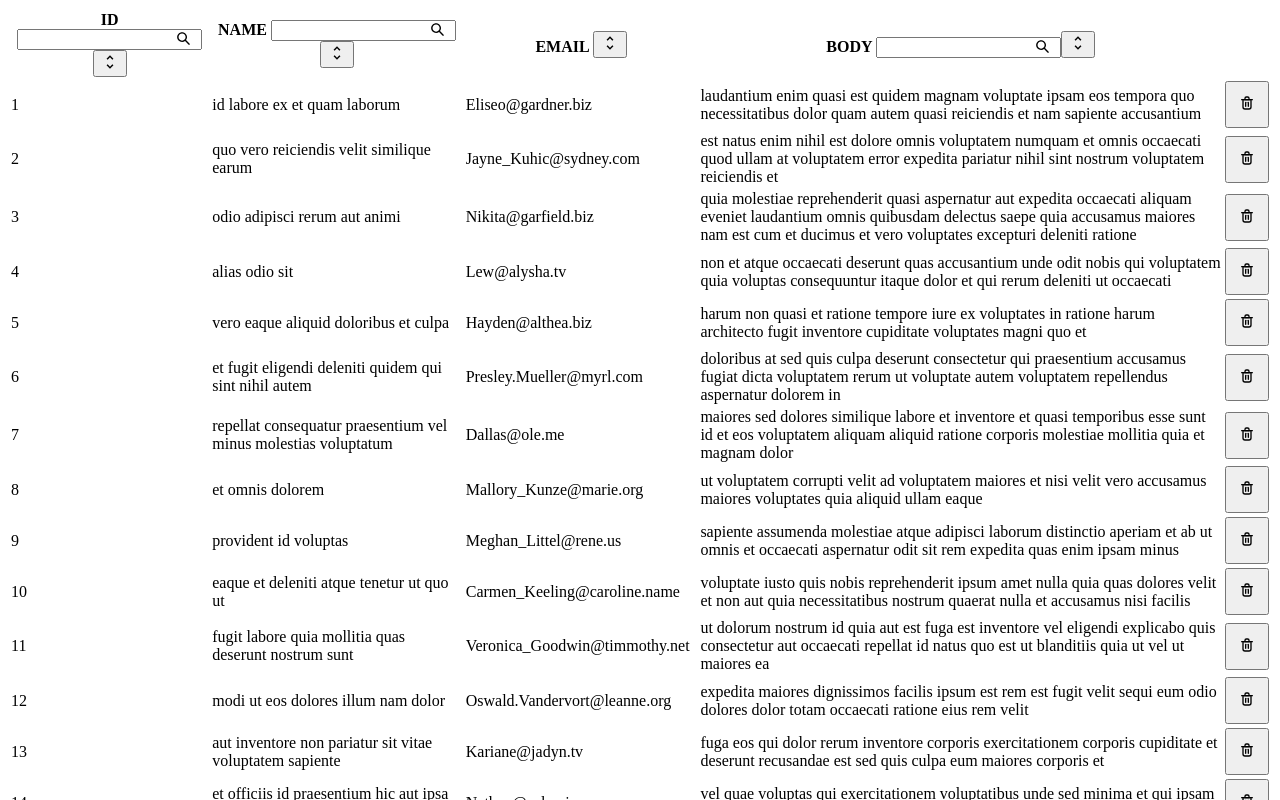
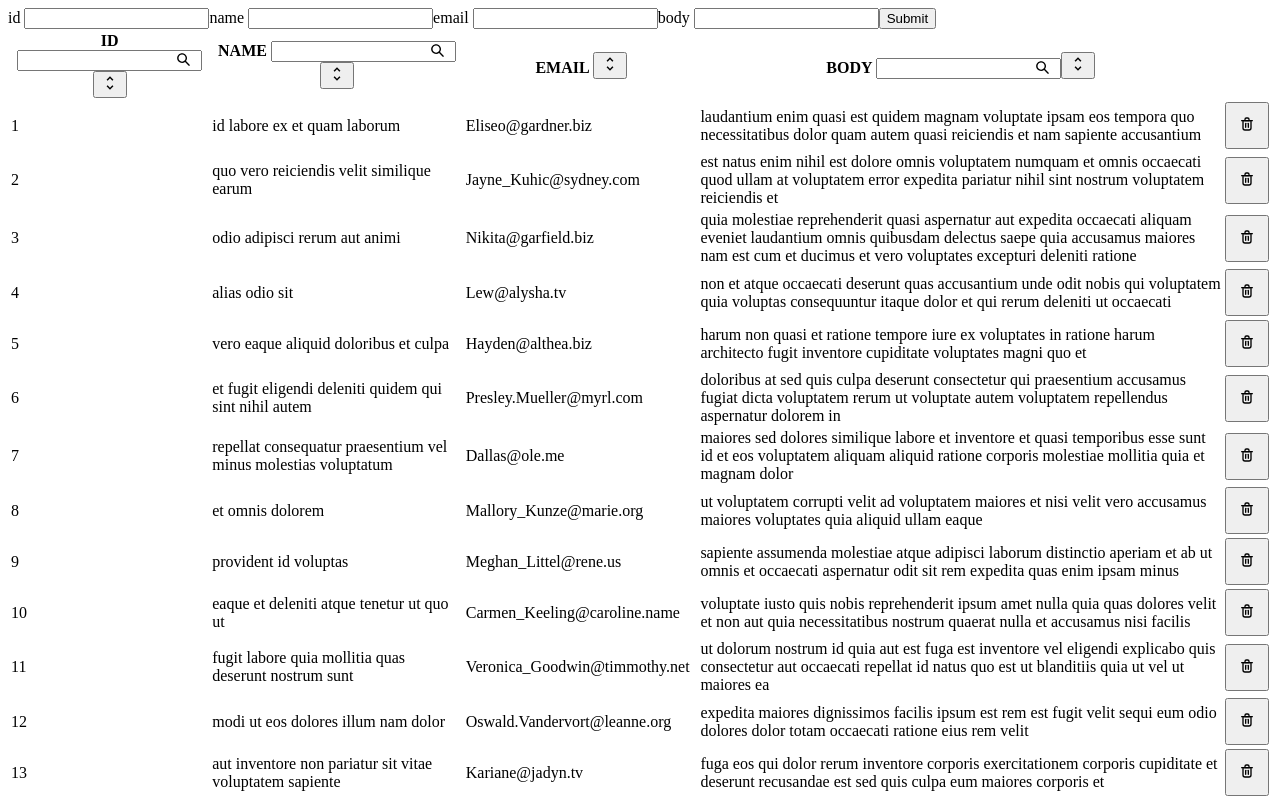
Before and after one commit to DaMishalkina/vue-spa-to-work-with-tables, a Vue app: page / in a window 1280 px wide. Shown: the top 800 px of the page. Built offline with nearby package versions, Linux system fonts and the light colour scheme.

Commit message:
add items

```diff
--- /dev/null
+++ b/src/components/AddData.vue
@@ -0,0 +1,78 @@
+<script lang="ts">
+
+import {defineComponent} from "vue";
+
+import type { PropType } from "vue";
+
+interface DataField {
+  name: string,
+  type: string,
+  isVisible: boolean,
+}
+
+interface Object {
+  [key: string]: string | number | boolean
+}
+
+interface DataFields extends Array<DataField>{}
+
+export default defineComponent({
+  props: {
+    addData: {
+      type: Function
+    },
+    defaultDataFields: Array as PropType<DataFields>
+  },
+  data() {
+    return {
+    }
+  },
+  computed: {
+    dataFields(){
+      return this.defaultDataFields?.filter(field => field.isVisible);
+    },
+    addedData(){
+      return this.defaultDataFields?.reduce((a, v) => ({ ...(a as object), [v.name]: ""}), {})
+    }
+  },
+  methods: {
+    onSubmit(event: SubmitEvent){
+      const isAllFieldsFilledArray = [];
+      Object.values(this.addedData as Object).map((value) => {
+        const isVisible = this.dataFields !== undefined && this.dataFields.find(field => field.isVisible);
+        if(isVisible && value !== ""){
+          isAllFieldsFilledArray.push(true);
+        }
+      })
+      const isAllFieldsFilled = isAllFieldsFilledArray.length === Object.keys(this.dataFields as DataFields).length;
+      if(isAllFieldsFilled){
+        this.addData !== undefined && this.addData(this.addedData);
+        Object.keys(this.addedData as Object).forEach(key=> {
+          (this.addedData as Object)[key as keyof Object] = "";
+        })
+        const target = event.target as HTMLFormElement;
+        target?.reset();
+      } else {
+        alert("Please fill all required fields")
+      }
+    }
+  },
+  mounted() {
+  }
+})
+
+</script>
+<template>
+  <form @submit.prevent="onSubmit">
+    <label v-for="(field, index) in this.dataFields" :key="index" :for="field.name">
+      {{field.name}}
+      <input
+          :id="field.name"
+          :type="field.type"
+          v-model.trim="this.addedData[field.name]"
+      >
+    </label>
+    <button type="submit">Submit</button>
+  </form>
+</template>
+<style></style>
--- a/src/components/Table/TableTemplate.vue
+++ b/src/components/Table/TableTemplate.vue
@@ -52,7 +52,6 @@ export default defineComponent ({
     sortData(header: string, isAscending = true){
       this.sortColumnData !== undefined && this.sortColumnData(header, isAscending);
       (this.isAscendingObject as Object)[header] = !isAscending;
-      console.log(this.isAscendingObject)
     },
     onInput(event: InputEvent){
       this.handleInput !== undefined && this.handleInput(event)
--- a/src/components/UsersTable.vue
+++ b/src/components/UsersTable.vue
@@ -4,15 +4,11 @@ import {computed, onMounted, ref} from "vue";
 
 import TableTemplate from "./Table/TableTemplate.vue";
 import PaginationComponent from "./PaginationComponent.vue";
+import AddData from "./AddData.vue";
 
 const TABLE_HEADERS = ["ID", "NAME", "EMAIL", "BODY" ];
 const USERS_PER_PAGE = 50;
 
-const users = ref([]);
-const usersArray = ref([]);
-type SearchValuesType = {
-  [key: string]: string
-}
 type User = {
   postId: string | number,
   id: string | number,
@@ -20,6 +16,19 @@ type User = {
   email: string,
   body: string
 }
+
+const users = ref([] as User[]);
+const usersArray = ref([] as User[]);
+type SearchValuesType = {
+  [key: string]: string
+}
+
+interface DataField {
+  name: string,
+  type: string,
+  isVisible: boolean,
+}
+interface DataFields extends Array<DataField>{}
 let searchValues = ref({
   "id": "",
   "name": "",
@@ -50,7 +59,7 @@ const search = () => {
     const newValue = value.toString().toLowerCase();
     if (newValue !== ""){
       result = result.filter(user => {
-        return (user[key] as string).toString().toLowerCase().includes(newValue);
+        return (user[key as keyof User] as string).toString().toLowerCase().includes(newValue);
       })
     }
   })
@@ -62,6 +71,19 @@ const search = () => {
 
 const filteredItems = computed(() => {
   return search();
+})
+const dataFields = computed(() => {
+  const result: DataFields = [];
+ Object.entries(usersArray.value[0] || {}).map(entry => {
+   const [key, value] = entry;
+   const object = {
+     name: key,
+     type: typeof value,
+     isVisible: TABLE_HEADERS.indexOf(key.toUpperCase()) !== -1
+   }
+   result.push(object);
+ })
+  return result;
 })
 
 const isDataFiltered = computed(() => {
@@ -89,10 +111,12 @@ const sortData = (header: string, isAscending = true) => {
   const lowerCaseHeader = header.toLowerCase();
   switch (isAscending){
     case true:
-      usersArray.value.sort((a, b) => compare(a[lowerCaseHeader], b[lowerCaseHeader]));
+      usersArray.value.sort((a, b) =>
+          compare(a[lowerCaseHeader as keyof User], b[lowerCaseHeader as keyof User]));
       break;
     case false:
-      usersArray.value.sort((a, b) => compare(b[lowerCaseHeader], a[lowerCaseHeader]));
+      usersArray.value.sort((a, b) =>
+          compare(b[lowerCaseHeader as keyof User], a[lowerCaseHeader as keyof User]));
   }
 }
 
@@ -103,6 +127,10 @@ const deleteItem = (objectToDelete: User) =>{
 const handleInput = (event: InputEvent) => {
   const id = (event?.target as HTMLInputElement)?.id;
   searchValues.value[id as keyof SearchValuesType] = (event?.target as HTMLInputElement)?.value;
+}
+
+const handleSubmit = (data: User) => {
+  usersArray.value.push({...data});
 }
 onMounted(() => {
   getUsers().then(data => {
@@ -115,6 +143,7 @@ onMounted(() => {
 
 <template>
   <main>
+    <AddData :add-data="handleSubmit" :default-data-fields="dataFields" />
     <TableTemplate
         :sort-column-data="sortData"
         :delete-row="deleteItem"
```
